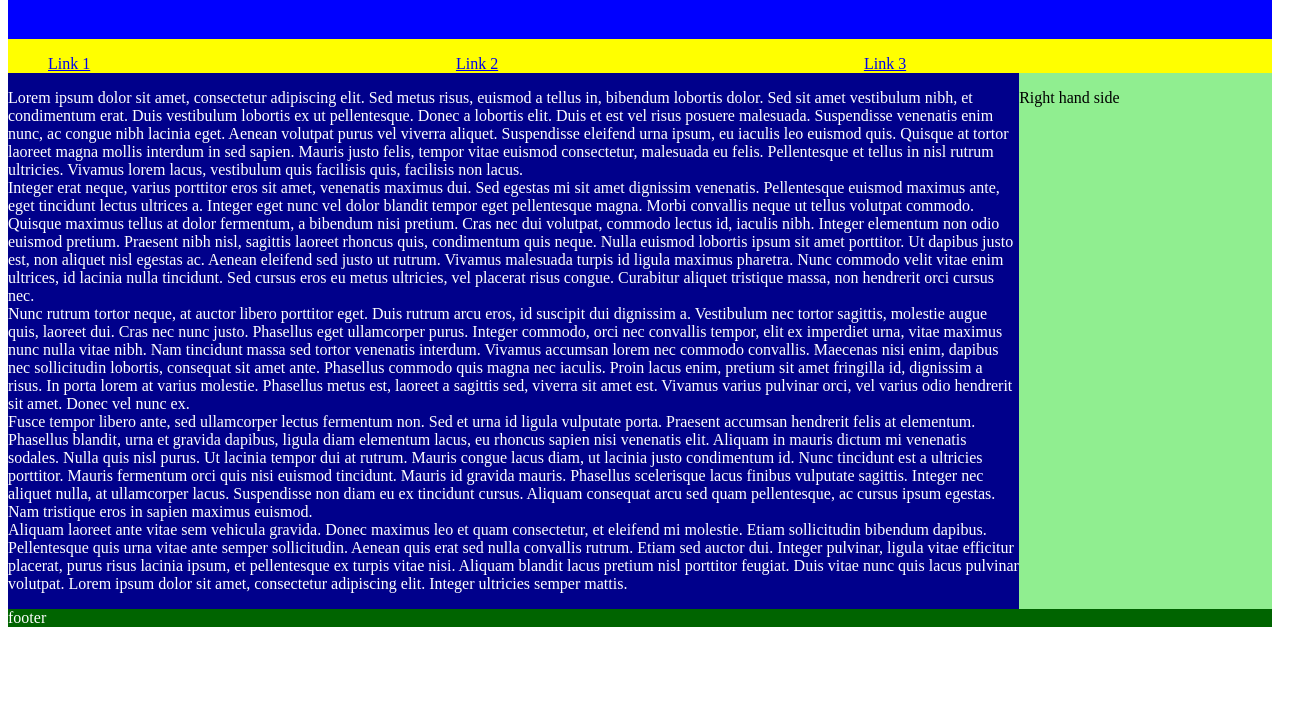
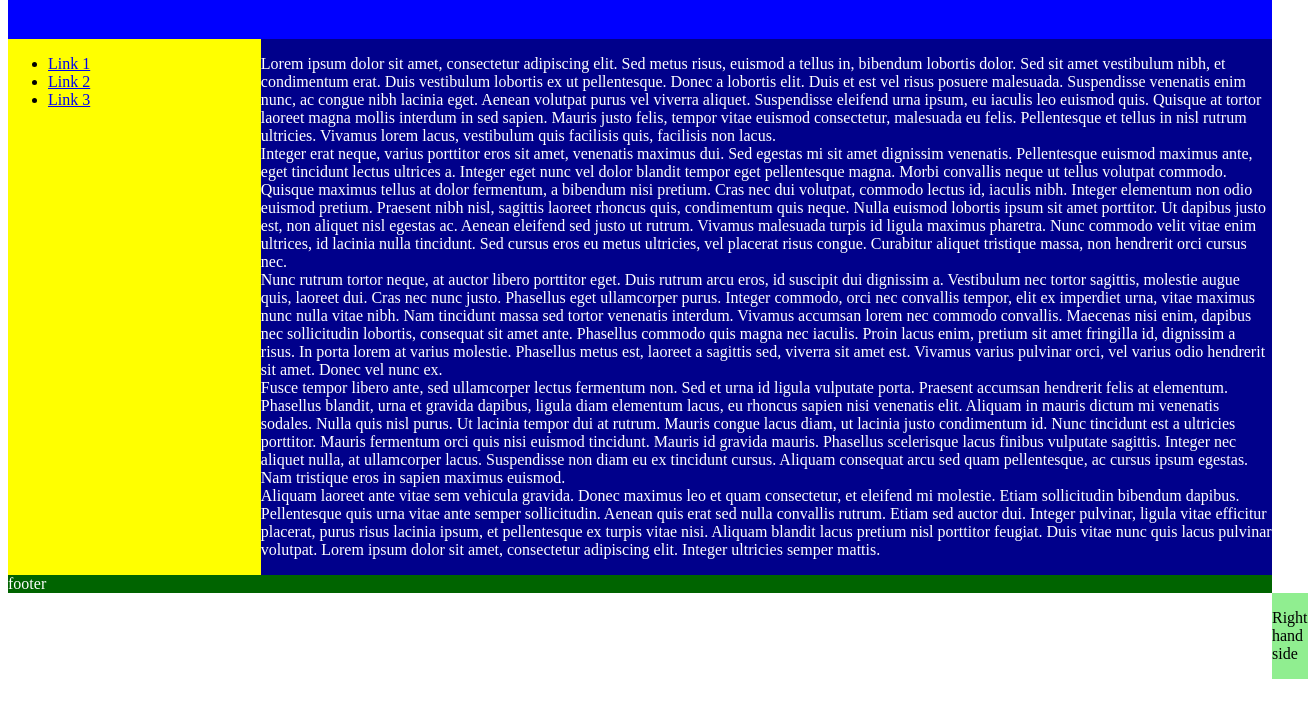
Before and after one commit to maithrisharma/Internet-Programming-Tasks, a plain HTML site: page Week2/exercise4.html in a window 1280 px wide. Shown: the part 89-800 px from the top of the page, 1308 px wide, since content can reach past the window. Drawn offline with Linux system fonts and the light colour scheme.

Commit message:
Layout Variation B

```diff
--- a/Week2/styles1.css
+++ b/Week2/styles1.css
@@ -3,8 +3,8 @@ body{
     grid-template-columns: 20% 60% 20%;
     grid-template-rows: auto;
     grid-template-areas: "header header header"
-    "nav nav nav"
- "main main aside"
+    "nav main main"
+
  "footer footer footer";
 
 }
@@ -32,8 +32,3 @@ footer{
     color: white;
     grid-area: footer;
 }
-li{
-    display: block;
-    float: left;
-    width: 33.33%;
-}
```
